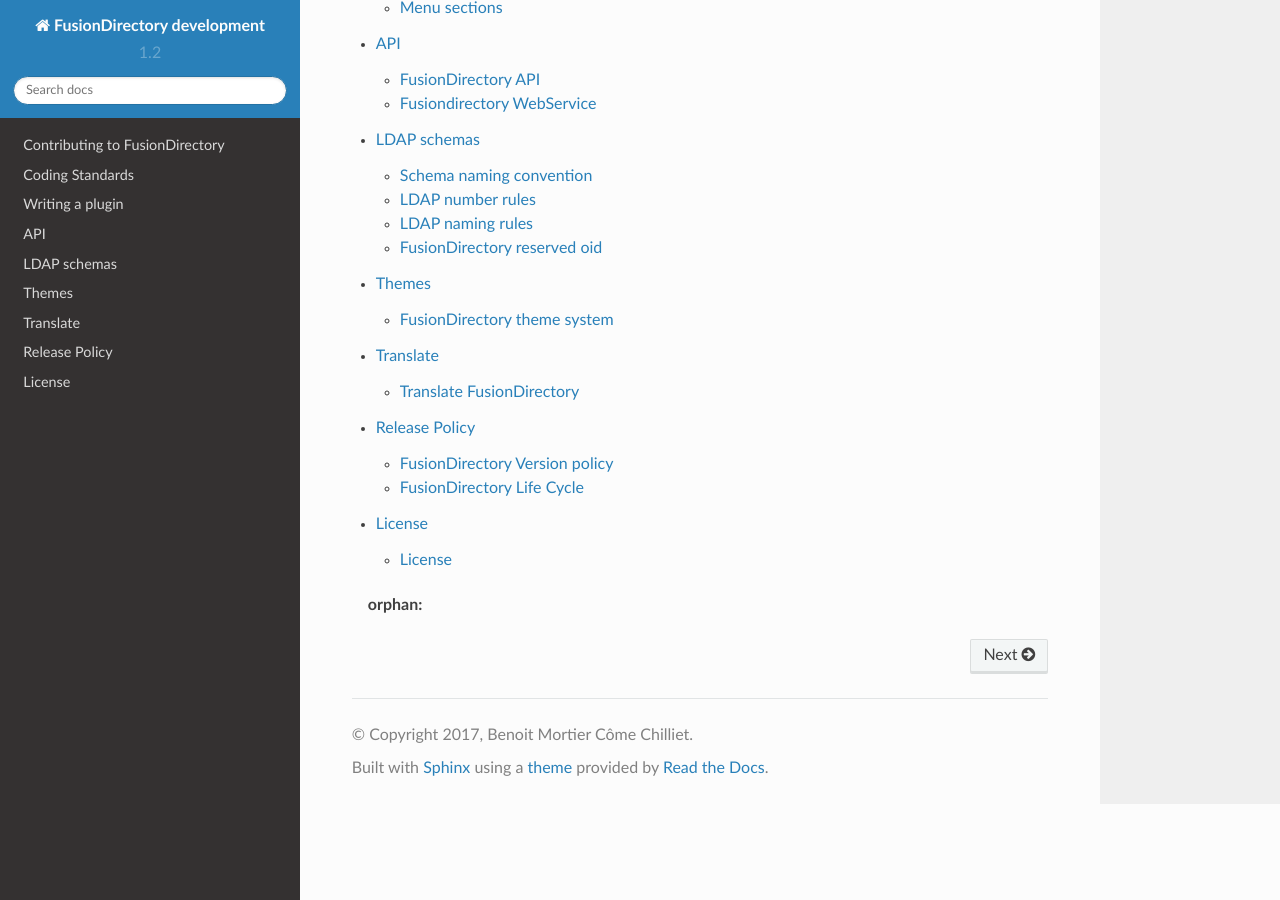
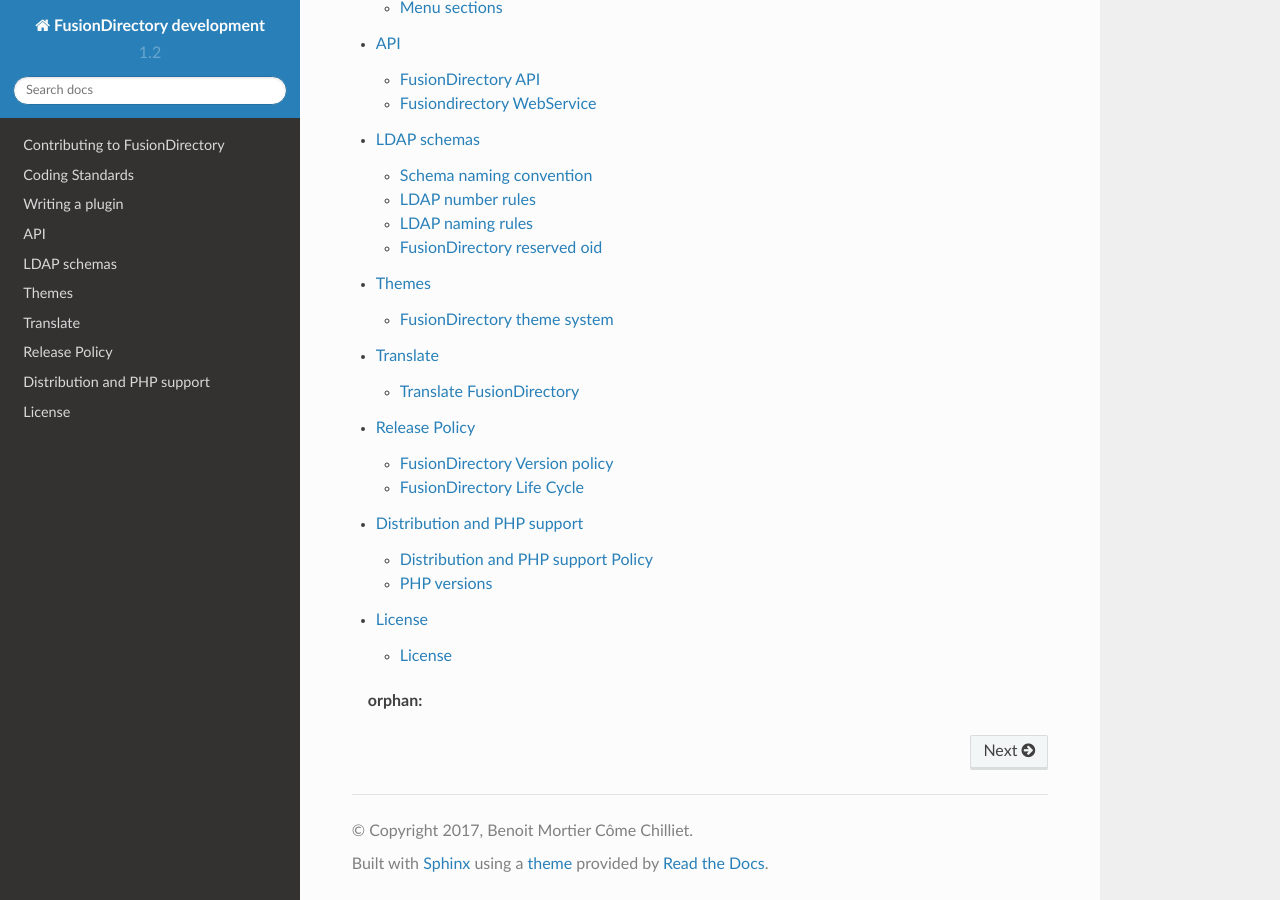
Before and after one commit to fusiondirectory/fusiondirectory-dev-manual, a Sphinx documentation site: the page built from source/index.rst, in a window 1280 px wide and 900 px high, scrolled down 996 px. Built offline with Sphinx 7.4.7 and the Read the Docs theme 2.0.0, drawn with Linux system fonts in a browser that asks for light colours.

Commit message:
:books: feat(support): Distribution support policy
Signed-off-by: Benoit Mortier <benoit.mortier@opensides.be>

```diff
--- a/source/index.rst
+++ b/source/index.rst
@@ -24,6 +24,7 @@
    themes/index
    translate/index
    release/index
+   support/index
    license/index
 
 .. include:: globals.rst
--- /dev/null
+++ b/source/support/index.rst
@@ -0,0 +1,7 @@
+Distribution and PHP support
+============================
+
+.. toctree::
+   :maxdepth: 2
+
+   osandphp
--- /dev/null
+++ b/source/support/osandphp.rst
@@ -0,0 +1,32 @@
+Distribution and PHP support Policy
+===================================
+
+Distribution OSes have different interpretations of what a 'supported version' is, here are the OS and PHP versions FusionDirectory support.
+
+Server OSes
+-----------
+
+ * Debian: stable and oldstable
+ * Ubuntu: the two latest LTS releases
+ * Enterprise Linux (RHEL, CentOS, ...): two latest major releases
+
+
+PHP versions
+============
+
+Fusiondirectory need at least PHP 5.6.
+
+PHP versions in RHEL and Centos are very old and are no longer supported by PHP itself
+
+RHEL
+----
+
+We follow `rhscl <https://access.redhat.com/support/policy/updates/rhscl>`_
+
+ * PHP 5.6 will be supported until April 2018 in RHSCL 2.04
+ * PHP 7.1 will be supported until Oct 2018 in RHSCL 3.0
+
+Centos
+------
+
+We follow `php56 <https://www.softwarecollections.org/en/scls/rhscl/rh-php56/>`_  and `php70 <https://www.softwarecollections.org/en/scls/rhscl/rh-php70/>`_
```
